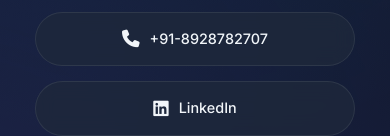
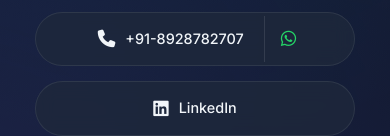
Before and after one commit to shivo1211/shivo1211.github.io, a plain HTML site: page index.html in a window 390 px wide. Shown: the part 620-756 px from the top of the page. Drawn offline with Linux system fonts and the light colour scheme.

Commit message:
feat: Add a split button for phone and WhatsApp contact links with new styling.

```diff
--- a/index.html
+++ b/index.html
@@ -52,10 +52,16 @@
                     <i class="fas fa-envelope"></i>
                     shivam.s.gupta1211@gmail.com
                 </a>
-                <a href="tel:+918928782707" class="contact-link">
-                    <i class="fas fa-phone"></i>
-                    +91-8928782707
-                </a>
+                <span class="contact-link phone-whatsapp-split">
+                    <a href="tel:+918928782707" class="split-phone">
+                        <i class="fas fa-phone"></i>
+                        +91-8928782707
+                    </a>
+                    <a href="https://wa.me/918928782707?text=Hi%2C%20I'm%20here%20from%20your%20website%20shivo1211.me"
+                        target="_blank" class="split-whatsapp">
+                        <i class="fab fa-whatsapp"></i>
+                    </a>
+                </span>
                 <a href="https://linkedin.com/in/shivo1211" target="_blank" class="contact-link">
                     <i class="fab fa-linkedin"></i>
                     LinkedIn
--- a/styles.css
+++ b/styles.css
@@ -89,7 +89,8 @@
     text-align: center;
     padding: 100px 20px;
     position: relative;
-    padding-top: 140px; /* Adjusted for fixed top bar */
+    padding-top: 140px;
+    /* Adjusted for fixed top bar */
 }
 
 .hero-content {
@@ -173,6 +174,53 @@
 
 .contact-link:hover i {
     transform: scale(1.15);
+}
+
+/* Phone + WhatsApp Split Button */
+.phone-whatsapp-split {
+    display: flex;
+    align-items: center;
+    gap: 0;
+    padding: 0;
+    overflow: hidden;
+}
+
+.phone-whatsapp-split .split-phone {
+    display: flex;
+    align-items: center;
+    gap: 10px;
+    padding: 14px 20px;
+    color: var(--light);
+    text-decoration: none;
+    font-size: 0.9rem;
+    font-weight: 500;
+    transition: all 0.3s ease;
+}
+
+.phone-whatsapp-split .split-phone:hover {
+    color: var(--white);
+}
+
+.phone-whatsapp-split .split-whatsapp {
+    display: flex;
+    align-items: center;
+    justify-content: center;
+    padding: 14px 16px;
+    border-left: 1px solid rgba(255, 255, 255, 0.1);
+    color: #25D366;
+    text-decoration: none;
+    font-size: 1.2rem;
+    transition: all 0.3s ease;
+}
+
+.phone-whatsapp-split .split-whatsapp:hover {
+    color: #2EE67A;
+    transform: scale(1.1);
+}
+
+.phone-whatsapp-split:hover {
+    background: var(--gradient);
+    border-color: transparent;
 }
 
 /* Scroll Indicator */
```
